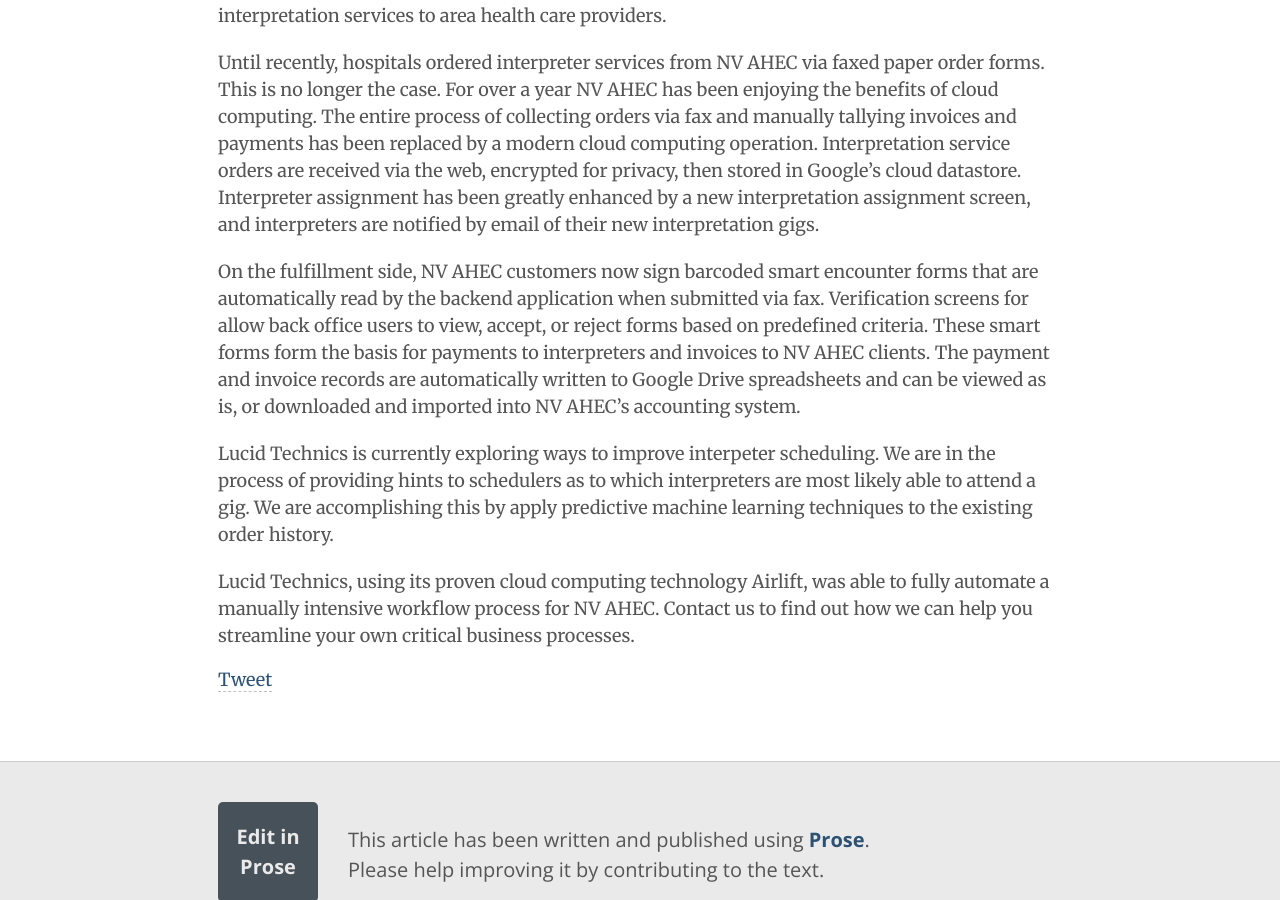
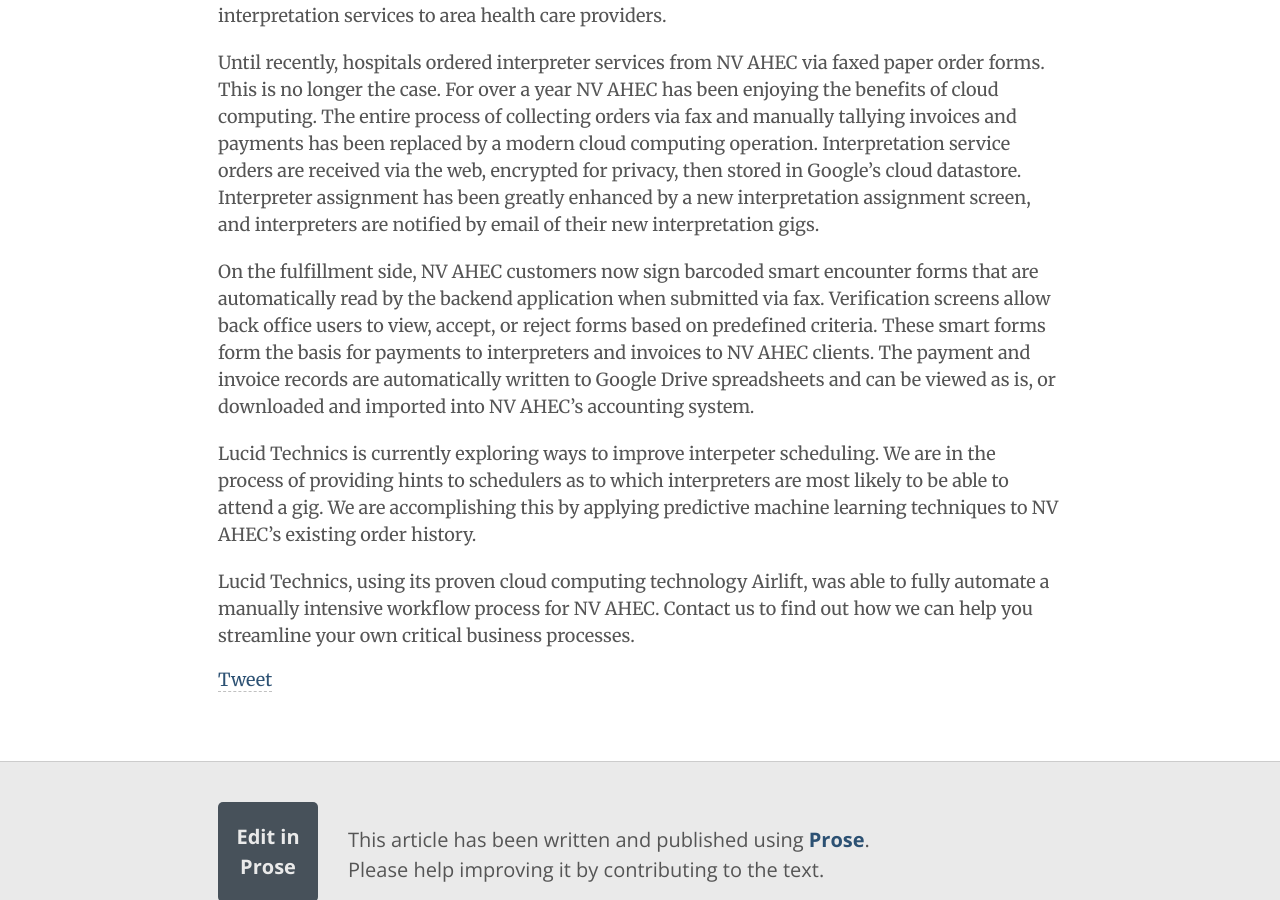
Before and after one commit to LucidTechnics/lucidtechnics.github.com, a Jekyll site: the page built from _posts/projects/0100-01-03-nvahec.md, in a window 1280 px wide and 900 px high, scrolled down 446 px. Built offline with Jekyll 4.4.1, drawn with Linux system fonts in a browser that asks for light colours; nearby versions of some CDN libraries; comment, search, counter and statistics services are not loaded.

Commit message:
Updated _posts/projects/0100-01-03-nvahec.md

```diff
--- a/_posts/projects/0100-01-03-nvahec.md
+++ b/_posts/projects/0100-01-03-nvahec.md
@@ -15,8 +15,8 @@
 
 Until recently, hospitals ordered interpreter services from NV AHEC via faxed paper order forms.  This is no longer the case.  For over a year NV AHEC has been enjoying the benefits of cloud computing.  The entire process of collecting orders via fax and manually tallying invoices and payments has been replaced by a modern cloud computing operation.  Interpretation service orders are received via the web, encrypted for privacy, then stored in Google's cloud datastore.  Interpreter assignment has been greatly enhanced by a new interpretation assignment screen, and interpreters are notified by email of their new interpretation gigs.
 
-On the fulfillment side, NV AHEC customers now sign barcoded smart encounter forms that are automatically read by the backend application when submitted via fax.  Verification screens for allow back office users to view, accept, or reject forms based on predefined criteria.  These smart forms form the basis for payments to interpreters and invoices to NV AHEC clients.  The payment and invoice records are automatically written to Google Drive spreadsheets and can be viewed as is, or downloaded and imported into NV AHEC's accounting system.
+On the fulfillment side, NV AHEC customers now sign barcoded smart encounter forms that are automatically read by the backend application when submitted via fax.  Verification screens allow back office users to view, accept, or reject forms based on predefined criteria.  These smart forms form the basis for payments to interpreters and invoices to NV AHEC clients.  The payment and invoice records are automatically written to Google Drive spreadsheets and can be viewed as is, or downloaded and imported into NV AHEC's accounting system.
 
-Lucid Technics is currently exploring ways to improve interpeter scheduling.  We are in the process of providing hints to schedulers as to which interpreters are most likely able to attend a gig.  We are accomplishing this by apply predictive machine learning techniques to the existing order history.
+Lucid Technics is currently exploring ways to improve interpeter scheduling.  We are in the process of providing hints to schedulers as to which interpreters are most likely to be able to attend a gig.  We are accomplishing this by applying predictive machine learning techniques to NV AHEC's existing order history.
 
 Lucid Technics, using its proven cloud computing technology Airlift, was able to fully automate a manually intensive workflow process for NV AHEC.  Contact us to find out how we can help you streamline your own critical business processes.
```
